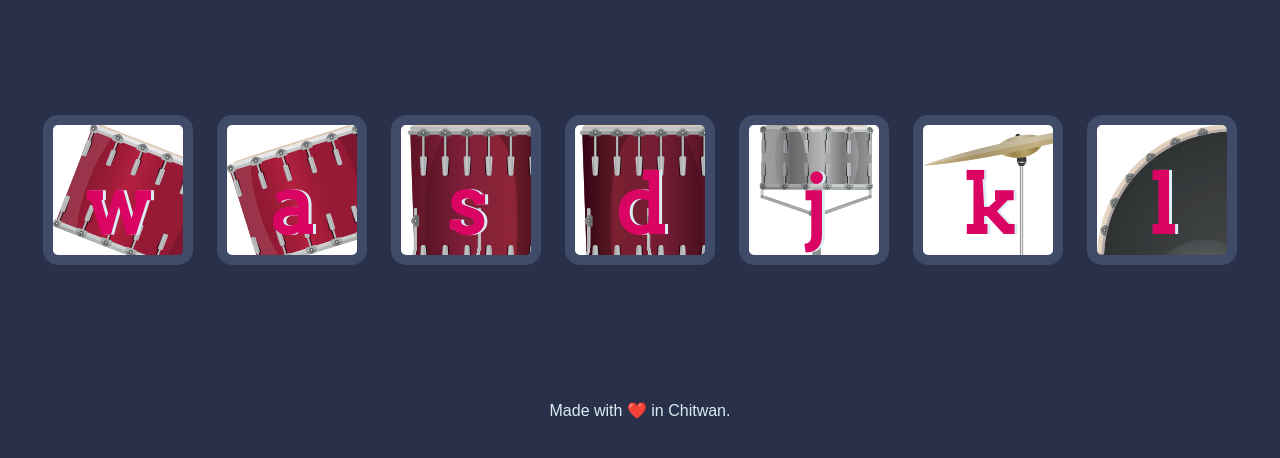
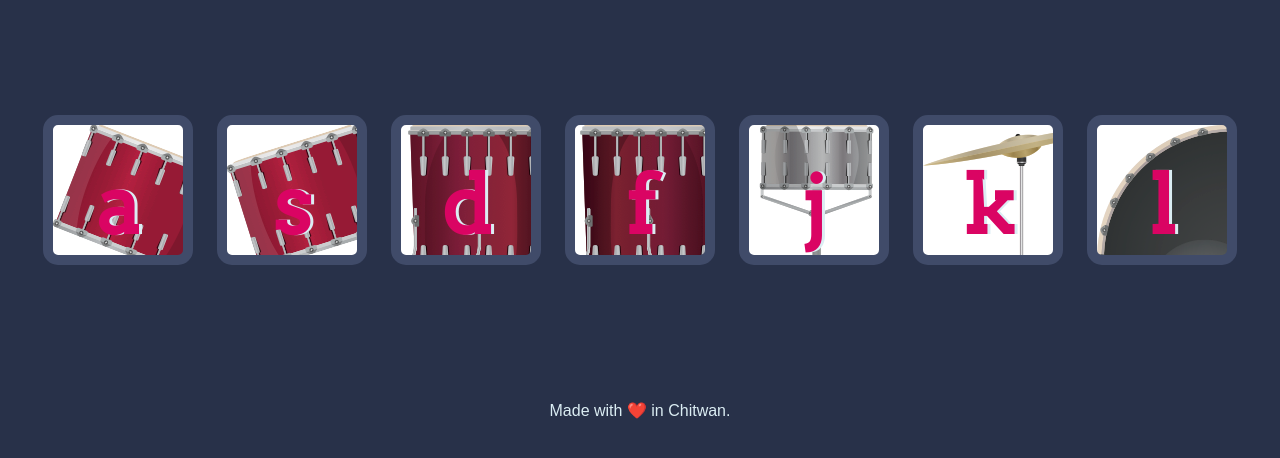
Before and after one commit to sinapradip/drum, a plain HTML site: page index.html in a window 1280 px wide. Shown: the part 174-632 px from the top of the page. Drawn offline with Linux system fonts and the light colour scheme.

Commit message:
changed name of letters to be pressed

```diff
--- a/index.html
+++ b/index.html
@@ -13,10 +13,10 @@
 
   <h1 id="title">Drum 🥁 Kit</h1>
   <div class="set">
-    <button class="w drum scale-up-center">w</button>
-    <button class="a drum">a</button>
-    <button class="s drum">s</button>
-    <button class="d drum">d</button>
+    <button class="w drum scale-up-center">a</button>
+    <button class="a drum">s</button>
+    <button class="s drum">d</button>
+    <button class="d drum">f</button>
     <button class="j drum">j</button>
     <button class="k drum">k</button>
     <button class="l drum">l</button>
```
